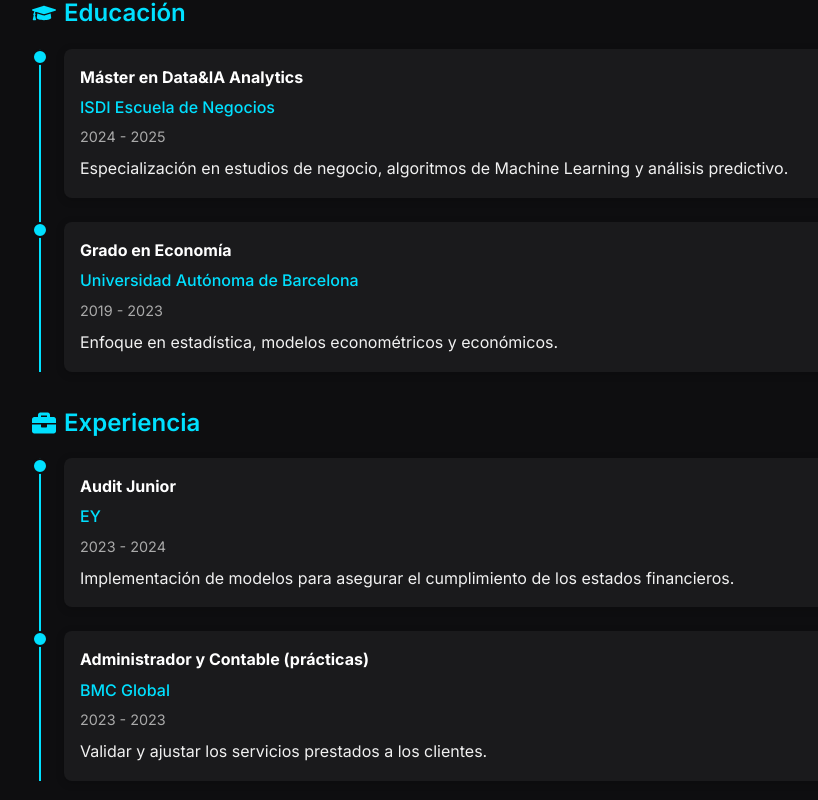
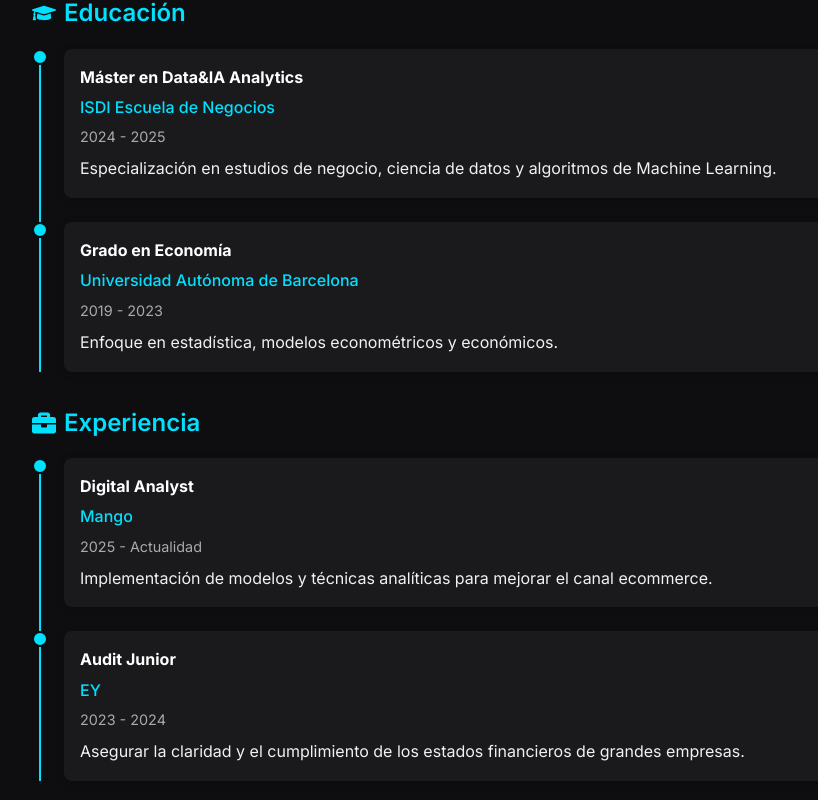
Before and after one commit to Afau-r/portfolio-web, a React (Vite) app: page / in a window 1280 px wide. Shown: the part 1584-2384 px from the top of the page, without its empty margins (190-1008 px from the left). Built offline with nearby package versions, Linux system fonts and the light colour scheme.

Commit message:
nuevo empleo

```diff
--- a/src/components/AboutMe.jsx
+++ b/src/components/AboutMe.jsx
@@ -25,11 +25,9 @@ const AboutMe = () => {
 
         <div className="about-profile">
           <div className="profile-image">
-            {/* Puedes reemplazar esto con tu imagen real */}
             <img src="./perfilcv.jpeg" alt="Descripción" className="actual-profile-image" />
           </div>
           <div className="profile-details">
-            {/* Nueva estructura para los detalles del perfil */}
             <div className="profile-detail-item">
               <strong>Ubicación:</strong>
               <span>Barcelona, España</span>
@@ -54,7 +52,7 @@ const AboutMe = () => {
             <h4>Máster en Data&IA Analytics</h4>
             <p className="timeline-place">ISDI Escuela de Negocios</p>
             <p className="timeline-date">2024 - 2025</p>
-            <p>Especialización en estudios de negocio, algoritmos de Machine Learning y análisis predictivo.</p>
+            <p>Especialización en estudios de negocio, ciencia de datos y algoritmos de Machine Learning.</p>
           </div>
         </div>
         <div className="timeline-item">
@@ -73,19 +71,19 @@ const AboutMe = () => {
         <div className="timeline-item">
           <div className="timeline-dot"></div>
           <div className="timeline-content">
-            <h4>Audit Junior</h4>
-            <p className="timeline-place">EY</p>
-            <p className="timeline-date">2023 - 2024</p>
-            <p>Implementación de modelos para asegurar el cumplimiento de los estados financieros.</p>
+            <h4>Digital Analyst</h4>
+            <p className="timeline-place">Mango</p>
+            <p className="timeline-date">2025 - Actualidad</p>
+            <p>Implementación de modelos y técnicas analíticas para mejorar el canal ecommerce.</p>
           </div>
         </div>
         <div className="timeline-item">
           <div className="timeline-dot"></div>
           <div className="timeline-content">
-            <h4>Administrador y Contable (prácticas)</h4>
-            <p className="timeline-place">BMC Global</p>
-            <p className="timeline-date">2023 - 2023</p>
-            <p>Validar y ajustar los servicios prestados a los clientes.</p>
+            <h4>Audit Junior</h4>
+            <p className="timeline-place">EY</p>
+            <p className="timeline-date">2023 - 2024</p>
+            <p>Asegurar la claridad y el cumplimiento de los estados financieros de grandes empresas.</p>
           </div>
         </div>
       </div>
```
